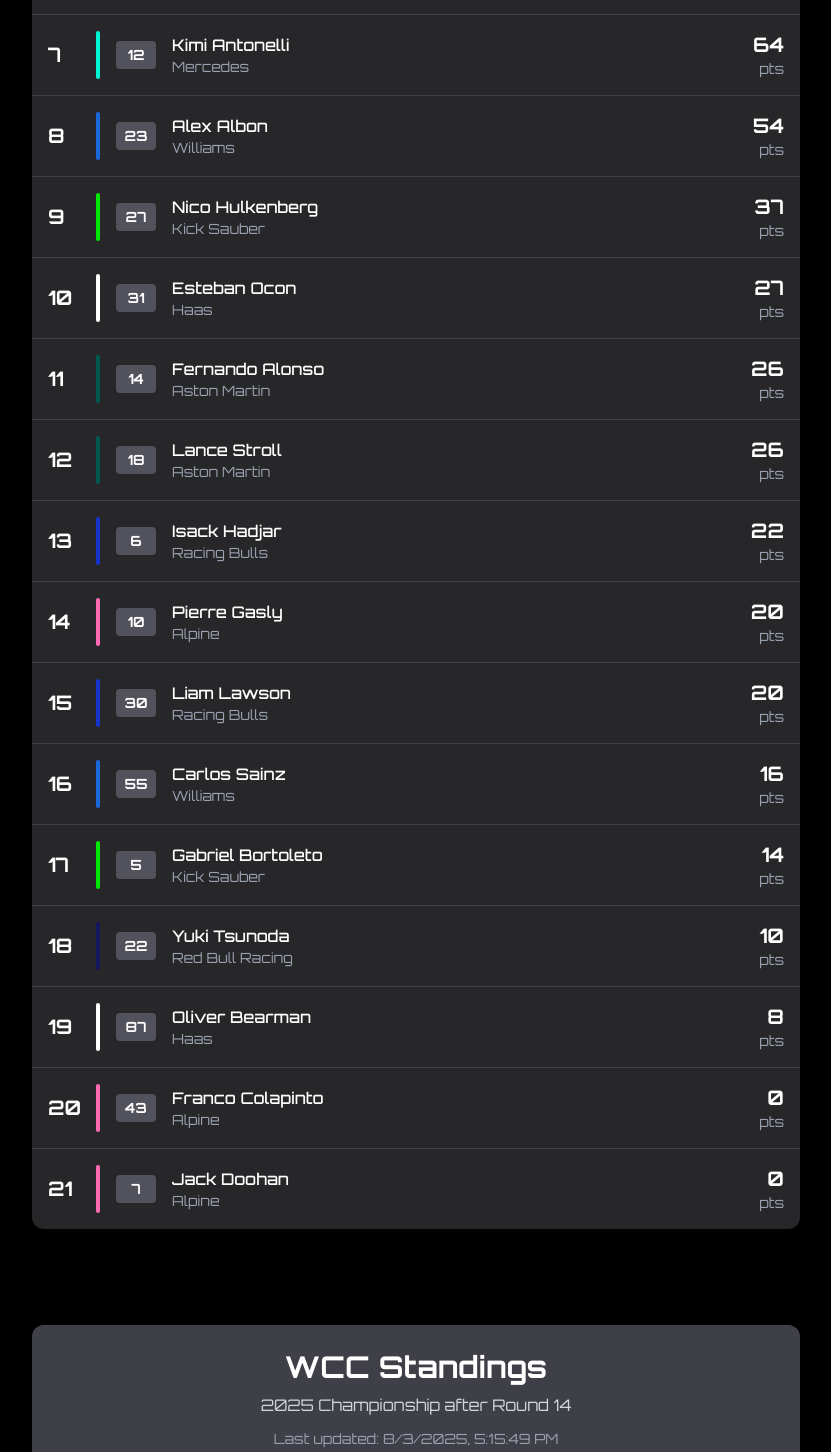
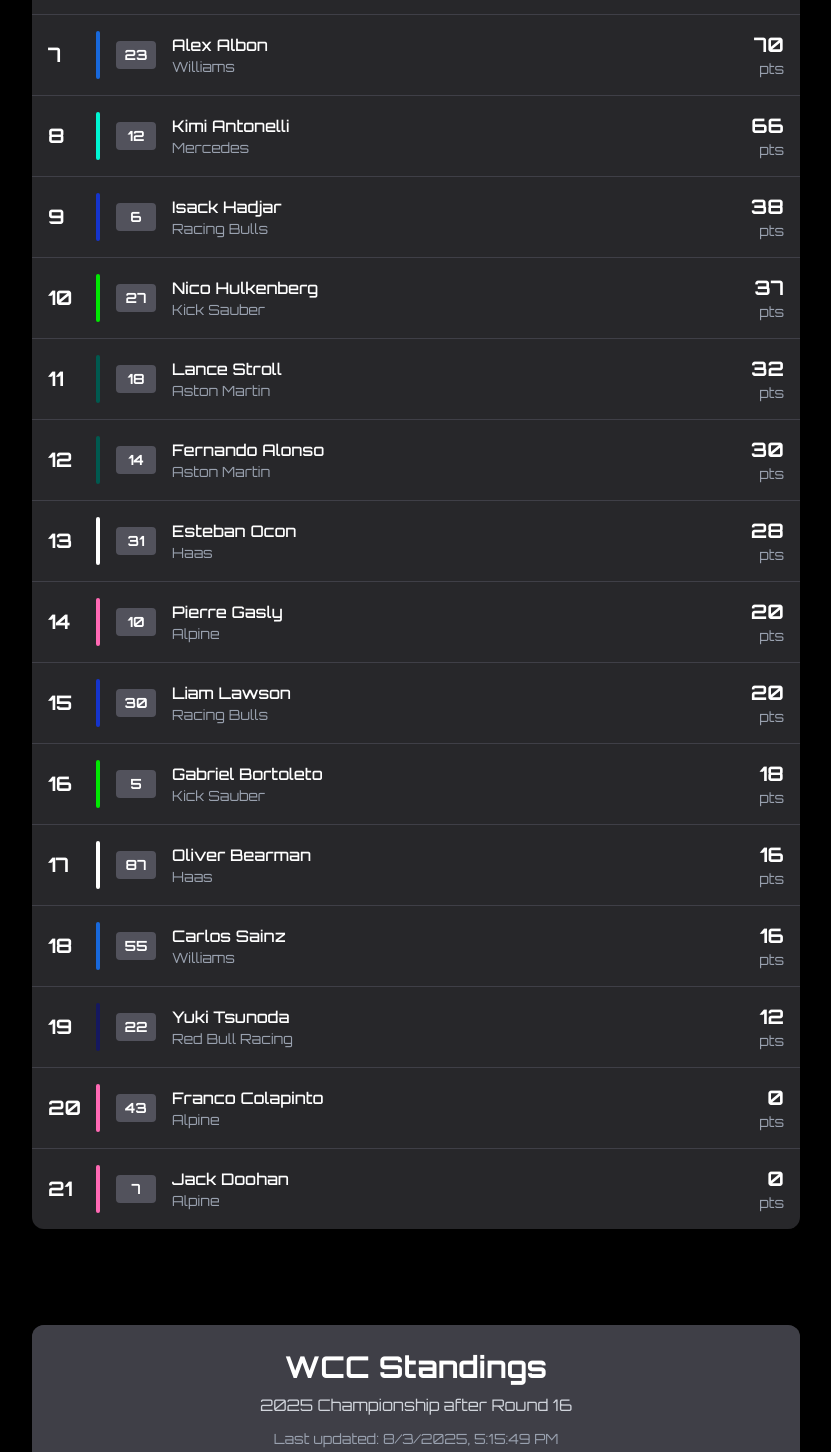
Before and after one commit to bradypcook/drsdata, a Next.js app: page /current-season-stats in a window 1280 px wide. Shown: the part 1058-2510 px from the top of the page, without its empty margins (224-1055 px from the left). Built offline with nearby package versions, Linux system fonts and the light colour scheme.

Commit message:
update files

```diff
--- a/src/app/components/ConstructorStandings.tsx
+++ b/src/app/components/ConstructorStandings.tsx
@@ -18,15 +18,15 @@ export default function ConstructorStandings() {
 
   // 2025 F1 Constructor Standings (simulated current season data)
   const current2025Standings: Constructor[] = [
-    { position: 1, team: 'McLaren', code: 'MCL', points: 559, teamColor: '#fd8000', drivers: ['Lando Norris', 'Oscar Piastri'] },
-    { position: 2, team: 'Ferrari', code: 'FER', points: 260, teamColor: '#fe0000', drivers: ['Charles Leclerc', 'Lewis Hamilton'] },
-    { position: 3, team: 'Mercedes', code: 'MER', points: 236, teamColor: '#00f5d2', drivers: ['George Russell', 'Kimi Antonelli'] },
-    { position: 4, team: 'Red Bull Racing', code: 'RBR', points: 194, teamColor: '#15185f', drivers: ['Max Verstappen', 'Yuki Tsunoda'] },
-    { position: 5, team: 'Williams', code: 'WIL', points: 70, teamColor: '#1868db', drivers: ['Carlos Sainz', 'Alex Albon'] },
-    { position: 6, team: 'Aston Martin', code: 'AST', points: 52, teamColor: '#00594f', drivers: ['Fernando Alonso', 'Lance Stroll'] },
-    { position: 7, team: 'Kick Sauber', code: 'SAU', points: 51, teamColor: '#00e701', drivers: ['Nico Hulkenberg', 'Gabriel Bortoleto'] },
-    { position: 8, team: 'Racing Bulls', code: 'RB', points: 45, teamColor: '#1534cc', drivers: ['Isack Hadjar', 'Liam Lawson'] },
-    { position: 9, team: 'Haas', code: 'HAS', points: 35, teamColor: '#FFFFFF', drivers: ['Esteban Ocon', 'Oliver Bearman'] },
+    { position: 1, team: 'McLaren', code: 'MCL', points: 617, teamColor: '#fd8000', drivers: ['Lando Norris', 'Oscar Piastri'] },
+    { position: 2, team: 'Ferrari', code: 'FER', points: 280, teamColor: '#fe0000', drivers: ['Charles Leclerc', 'Lewis Hamilton'] },
+    { position: 3, team: 'Mercedes', code: 'MER', points: 260, teamColor: '#00f5d2', drivers: ['George Russell', 'Kimi Antonelli'] },
+    { position: 4, team: 'Red Bull Racing', code: 'RBR', points: 239, teamColor: '#15185f', drivers: ['Max Verstappen', 'Yuki Tsunoda'] },
+    { position: 5, team: 'Williams', code: 'WIL', points: 86, teamColor: '#1868db', drivers: ['Carlos Sainz', 'Alex Albon'] },
+    { position: 6, team: 'Aston Martin', code: 'AST', points: 62, teamColor: '#00594f', drivers: ['Fernando Alonso', 'Lance Stroll'] },
+    { position: 7, team: 'Racing Bulls', code: 'RB', points: 61, teamColor: '#1534cc', drivers: ['Isack Hadjar', 'Liam Lawson'] },
+    { position: 8, team: 'Kick Sauber', code: 'SAU', points: 55, teamColor: '#00e701', drivers: ['Nico Hulkenberg', 'Gabriel Bortoleto'] },
+    { position: 9, team: 'Haas', code: 'HAS', points: 44, teamColor: '#FFFFFF', drivers: ['Esteban Ocon', 'Oliver Bearman'] },
     { position: 10, team: 'Alpine', code: 'ALP', points: 20, teamColor: '#FF69B4', drivers: ['Pierre Gasly', 'Franco Colapinto'] },
   ];
 
@@ -69,7 +69,7 @@ export default function ConstructorStandings() {
             {/* Header Section */}
             <div className="p-6 bg-zinc-700 border-b border-zinc-600 text-center">
               <h2 className="text-3xl font-bold text-white mb-2">WCC Standings</h2>
-              <p className="text-gray-300 mb-3">2025 Championship after Round 14</p>
+              <p className="text-gray-300 mb-3">2025 Championship after Round 16</p>
               {lastUpdated && (
                 <p className="text-gray-400 text-sm mb-4">
                   Last updated: {lastUpdated.toLocaleString()}
--- a/src/app/components/DriverStandings.tsx
+++ b/src/app/components/DriverStandings.tsx
@@ -19,25 +19,25 @@ export default function DriverStandings() {
 
   // 2025 F1 Driver Standings (simulated current season data)
   const current2025Standings: Driver[] = [
-    { position: 1, driver: 'Oscar Piastri', code: 'PIA', team: 'McLaren', points: 284, number: 81, teamColor: '#fd8000' },
-    { position: 2, driver: 'Lando Norris', code: 'NOR', team: 'McLaren', points: 275, number: 4, teamColor: '#fd8000' },
-    { position: 3, driver: 'Max Verstappen', code: 'VER', team: 'Red Bull Racing', points: 187, number: 1, teamColor: '#15185f' },
-    { position: 4, driver: 'George Russell', code: 'RUS', team: 'Mercedes', points: 172, number: 63, teamColor: '#00f5d2' },
-    { position: 5, driver: 'Charles Leclerc', code: 'LEC', team: 'Ferrari', points: 151, number: 16, teamColor: '#fe0000' },
-    { position: 6, driver: 'Lewis Hamilton', code: 'HAM', team: 'Ferrari', points: 109, number: 44, teamColor: '#fe0000' },
-    { position: 7, driver: 'Kimi Antonelli', code: 'ANT', team: 'Mercedes', points: 64, number: 12, teamColor: '#00f5d2' },
-    { position: 8, driver: 'Alex Albon', code: 'ALB', team: 'Williams', points: 54, number: 23, teamColor: '#1868db' },
-    { position: 9, driver: 'Nico Hulkenberg', code: 'HUL', team: 'Kick Sauber', points: 37, number: 27, teamColor: '#00e701' },
-    { position: 10, driver: 'Esteban Ocon', code: 'OCO', team: 'Haas', points: 27, number: 31, teamColor: '#FFFFFF' },
-    { position: 11, driver: 'Fernando Alonso', code: 'ALO', team: 'Aston Martin', points: 26, number: 14, teamColor: '#00594f' },
-    { position: 12, driver: 'Lance Stroll', code: 'STR', team: 'Aston Martin', points: 26, number: 18, teamColor: '#00594f' },
-    { position: 13, driver: 'Isack Hadjar', code: 'HAD', team: 'Racing Bulls', points: 22, number: 6, teamColor: '#1534cc' },
+    { position: 1, driver: 'Oscar Piastri', code: 'PIA', team: 'McLaren', points: 324, number: 81, teamColor: '#fd8000' },
+    { position: 2, driver: 'Lando Norris', code: 'NOR', team: 'McLaren', points: 293, number: 4, teamColor: '#fd8000' },
+    { position: 3, driver: 'Max Verstappen', code: 'VER', team: 'Red Bull Racing', points: 230, number: 1, teamColor: '#15185f' },
+    { position: 4, driver: 'George Russell', code: 'RUS', team: 'Mercedes', points: 194, number: 63, teamColor: '#00f5d2' },
+    { position: 5, driver: 'Charles Leclerc', code: 'LEC', team: 'Ferrari', points: 163, number: 16, teamColor: '#fe0000' },
+    { position: 6, driver: 'Lewis Hamilton', code: 'HAM', team: 'Ferrari', points: 117, number: 44, teamColor: '#fe0000' },
+    { position: 7, driver: 'Alex Albon', code: 'ALB', team: 'Williams', points: 70, number: 23, teamColor: '#1868db' },
+    { position: 8, driver: 'Kimi Antonelli', code: 'ANT', team: 'Mercedes', points: 66, number: 12, teamColor: '#00f5d2' },
+    { position: 9, driver: 'Isack Hadjar', code: 'HAD', team: 'Racing Bulls', points: 38, number: 6, teamColor: '#1534cc' },
+    { position: 10, driver: 'Nico Hulkenberg', code: 'HUL', team: 'Kick Sauber', points: 37, number: 27, teamColor: '#00e701' },
+    { position: 11, driver: 'Lance Stroll', code: 'STR', team: 'Aston Martin', points: 32, number: 18, teamColor: '#00594f' },
+    { position: 12, driver: 'Fernando Alonso', code: 'ALO', team: 'Aston Martin', points: 30, number: 14, teamColor: '#00594f' },
+    { position: 13, driver: 'Esteban Ocon', code: 'OCO', team: 'Haas', points: 28, number: 31, teamColor: '#FFFFFF' },
     { position: 14, driver: 'Pierre Gasly', code: 'GAS', team: 'Alpine', points: 20, number: 10, teamColor: '#FF69B4' },
     { position: 15, driver: 'Liam Lawson', code: 'LAW', team: 'Racing Bulls', points: 20, number: 30, teamColor: '#1534cc' },
-    { position: 16, driver: 'Carlos Sainz', code: 'SAI', team: 'Williams', points: 16, number: 55, teamColor: '#1868db' },
-    { position: 17, driver: 'Gabriel Bortoleto', code: 'GAB', team: 'Kick Sauber', points: 14, number: 5, teamColor: '#00e701' },
-    { position: 18, driver: 'Yuki Tsunoda', code: 'TSU', team: 'Red Bull Racing', points: 10, number: 22, teamColor: '#15185f' },
-    { position: 19, driver: 'Oliver Bearman', code: 'BEA', team: 'Haas', points: 8, number: 87, teamColor: '#FFFFFF' },
+    { position: 16, driver: 'Gabriel Bortoleto', code: 'GAB', team: 'Kick Sauber', points: 18, number: 5, teamColor: '#00e701' },
+    { position: 17, driver: 'Oliver Bearman', code: 'BEA', team: 'Haas', points: 16, number: 87, teamColor: '#FFFFFF' },
+    { position: 18, driver: 'Carlos Sainz', code: 'SAI', team: 'Williams', points: 16, number: 55, teamColor: '#1868db' },
+    { position: 19, driver: 'Yuki Tsunoda', code: 'TSU', team: 'Red Bull Racing', points: 12, number: 22, teamColor: '#15185f' },
     { position: 20, driver: 'Franco Colapinto', code: 'COL', team: 'Alpine', points: 0, number: 43, teamColor: '#FF69B4' },
     { position: 21, driver: 'Jack Doohan', code: 'DOO', team: 'Alpine', points: 0, number: 7, teamColor: '#FF69B4' },
   ];
@@ -81,7 +81,7 @@ export default function DriverStandings() {
             {/* Header Section */}
             <div className="p-6 bg-zinc-700 border-b border-zinc-600 text-center">
               <h2 className="text-3xl font-bold text-white mb-2">WDC Standings</h2>
-              <p className="text-gray-300 mb-3">2025 Championship after Round 14</p>
+              <p className="text-gray-300 mb-3">2025 Championship after Round 16</p>
               {lastUpdated && (
                 <p className="text-gray-400 text-sm mb-4">
                   Last updated: {lastUpdated.toLocaleString()}
--- a/src/app/components/RaceScope.tsx
+++ b/src/app/components/RaceScope.tsx
@@ -139,8 +139,8 @@ export default function RaceScopeComponent() {
     // Simple prediction algorithm based on factor weights
     predictedOrder.sort(() => Math.random() - 0.5);
 
-    // Ensure some realism by keeping strong performers near the top
-    const strongPerformers = ['VER', 'LEC', 'NOR', 'SAI', 'PER'];
+    // Ensure semi-realistic by keeping top 6 in WDC near the top
+    const strongPerformers = ['VER', 'LEC', 'NOR', 'PIA', 'RUS','HAM'];
     predictedOrder.sort((a, b) => {
       const aStrong = strongPerformers.includes(a.code);
       const bStrong = strongPerformers.includes(b.code);
```
